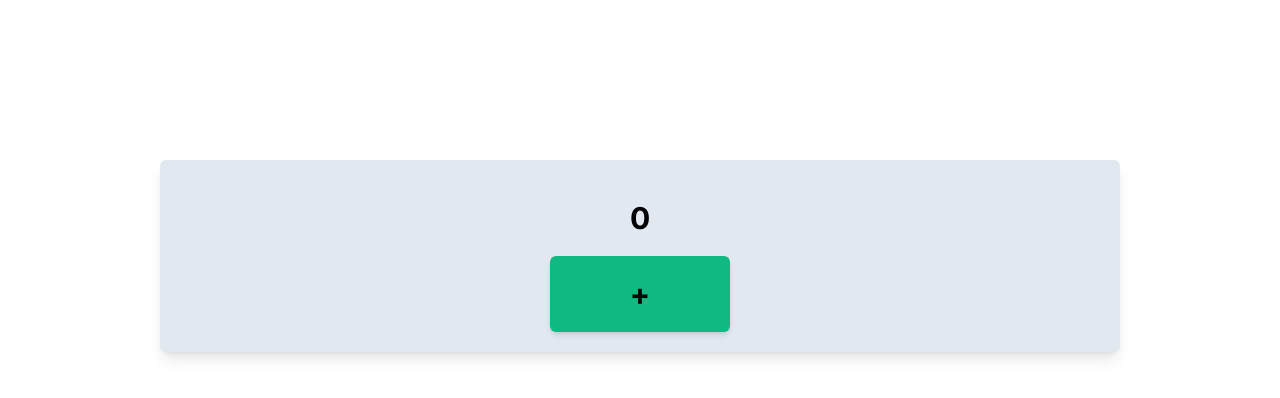
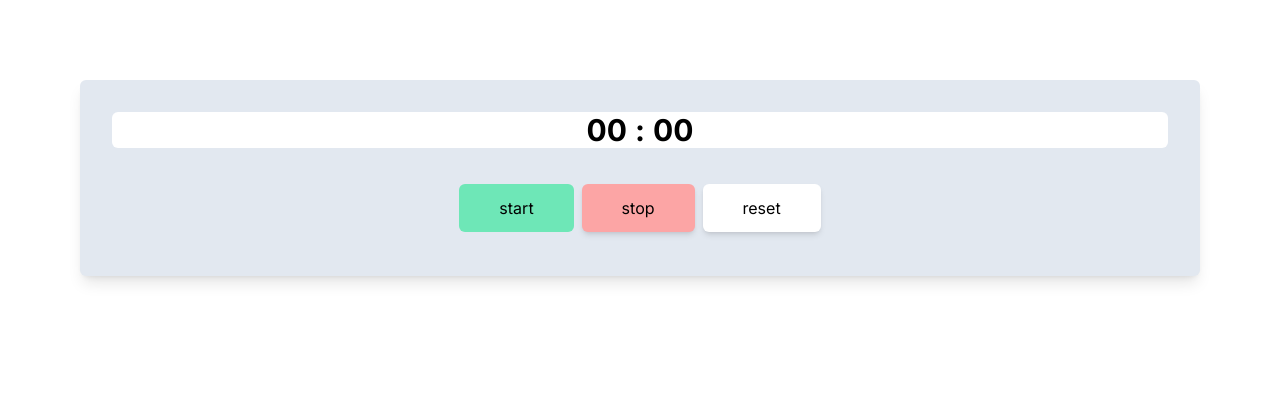
Before and after one commit to mabupro/nextjs-30, a Next.js app: page / in a window 1280 px wide. Shown: the top 398 px of the page. Built offline with nearby package versions, Linux system fonts and the light colour scheme.

Commit message:
finished/timer

```diff
--- a/app/page.tsx
+++ b/app/page.tsx
@@ -1,9 +1,11 @@
-import Counter from "@/app/src/pages/counter/page";
+// import Counter from "@/app/src/pages/counter/page";
 // import HelloWorld from "@/app/src/pages/helloworld/page";
+import Timer from "@/app/src/pages/timer/page";
 
 export default function Home() {
   return (
     // <HelloWorld />
-    <Counter />
+    // <Counter />
+    <Timer />
   );
 }
--- /dev/null
+++ b/app/src/pages/timer/page.tsx
@@ -0,0 +1,126 @@
+'use client'
+
+import { useCallback, useEffect, useState } from "react"
+
+const Timer = () => {
+    const [isEdit, setIsEdit] = useState<boolean>(true)
+    const [minutes, setMinutes] = useState<string>("00")
+    const [seconds, setSeconds] = useState<string>("00")
+    const [timerRunning, setTimerRunning] = useState<boolean>(false)
+
+    const handleMinChange = useCallback((e: React.ChangeEvent<HTMLInputElement>) => {
+        // 全角数字含む文字列の入力を禁止する
+        let value = e.target.value.replace(/\D/, '')
+        // 2桁までの入力を認める
+        value = value.substring(0, 2)
+        // Int型に変更
+        const intValue = parseInt(value)
+        setMinutes(intValue <= 99 ? intValue.toString() : "0")
+    }, [])
+
+    const handleSecChange = useCallback((e: React.ChangeEvent<HTMLInputElement>) => {
+        let value = e.target.value.replace(/\D/, '')
+        value = value.substring(0, 2)
+        const intValue = parseInt(value)
+        setSeconds(intValue <= 59 ? intValue.toString() : "0")
+    }, [])
+
+    const handleChangeEditTrue = () => {
+        setIsEdit(true)
+    }
+
+    const handleChangeEditFalse = () => {
+        setIsEdit(false)
+    }
+
+    const timerStart = () => {
+        handleChangeEditFalse()
+        setTimerRunning(true)
+    }
+
+    const timerStop = () => {
+        handleChangeEditTrue()
+        setTimerRunning(false)
+    }
+
+    const timerReset = () => {
+        handleChangeEditTrue()
+        setTimerRunning(false)
+        setMinutes("00")
+        setSeconds("00")
+    }
+
+    useEffect(() => {
+        // タイマー用の変数
+        let timer: NodeJS.Timeout;
+
+        // タイマーが動作中の場合
+        if (timerRunning) {
+            timer = setInterval(() => {
+                // 残り秒数が1以上の場合
+                if (parseInt(seconds, 10) > 0) {
+                    // 秒数を1減算し、2桁の文字列に変換して更新
+                    setSeconds((prevSeconds) => (parseInt(prevSeconds, 10) - 1).toString().padStart(2, "0"));
+                }
+                // 残り秒数が0で、かつ残り分数が1以上の場合
+                else if (parseInt(minutes, 10) > 0) {
+                    // 分数を1減算し、2桁の文字列に変換して更新
+                    setMinutes((prevMinutes) => (parseInt(prevMinutes, 10) - 1).toString().padStart(2, "0"));
+                    // 秒数を59にリセット
+                    setSeconds("59");
+                }
+                // 残り時間がない場合
+                else {
+                    timerStop();
+                }
+            }, 1000);
+        }
+
+        // useEffect クリーンアップ関数: タイマーのクリア
+        return () => clearInterval(timer);
+    }, [timerRunning, minutes, seconds]);
+
+    return (
+        <>
+            <div className="grid shadow-lg m-20 p-5 rounded-md bg-slate-200">
+                <div className="flex items-center justify-center m-3 text-3xl font-bold rounded-md bg-white">
+                    <input
+                        type="text"
+                        value={minutes}
+                        onChange={handleMinChange}
+                        className="text-right w-12"
+                        disabled={!isEdit}
+                    />
+                    <p className="text-3xl font-bold mx-2 bg-white">:</p>
+                    <input
+                        type="text"
+                        value={seconds}
+                        onChange={handleSecChange}
+                        className="text-left w-12"
+                        disabled={!isEdit}
+                    />
+                </div>
+
+                <div className="mx-auto py-5 gl justify-center items-center ">
+                    <button
+                        type="button"
+                        onClick={timerStart}
+                        className="m-1 p-3 px-10 rounded-md shadow- bg-emerald-300"
+                    >start</button>
+                    <button
+                        type="button"
+                        onClick={timerStop}
+                        className="m-1 p-3 px-10 rounded-md shadow-md bg-red-300"
+                    >stop</button>
+                    <button
+                        type="button"
+                        onClick={timerReset}
+                        className="m-1 p-3 px-10 rounded-md shadow-md bg-white"
+                    >reset</button>
+                </div>
+            </div>
+        </>
+    )
+}
+
+export default Timer
```
